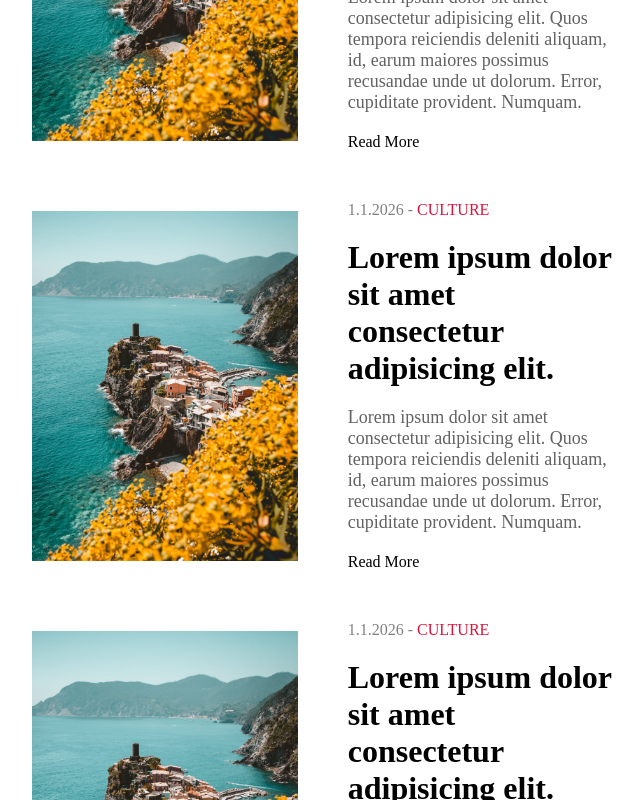
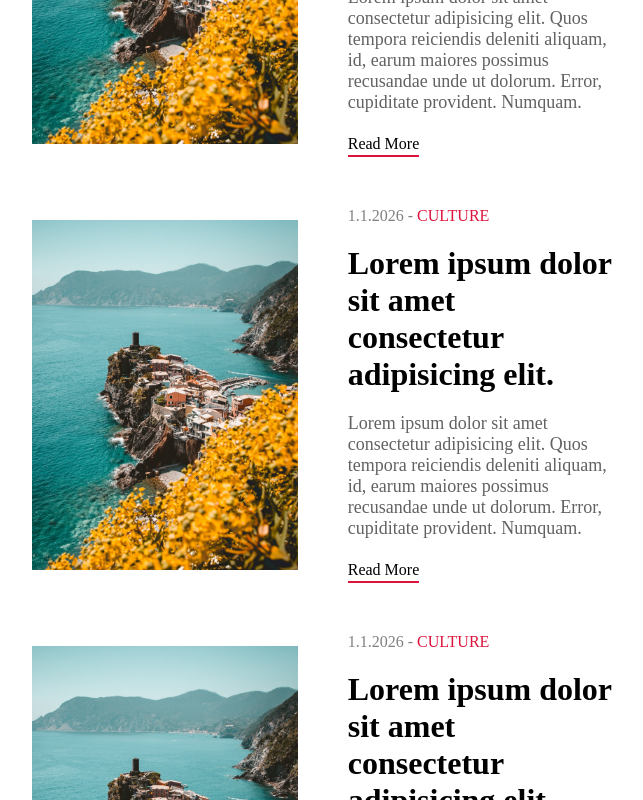
Before and after one commit to mehrad-amin/Blog-app, a Next.js app: page / in a window 1280 px wide. Shown: the part 1620-2420 px from the top of the page, without its empty margins (176-819 px from the left). Built offline with nearby package versions, Linux system fonts and the light colour scheme.

Commit message:
css style added in Card component

```diff
--- a/src/app/components/Card/Card.jsx
+++ b/src/app/components/Card/Card.jsx
@@ -23,7 +23,9 @@ const Card = () => {
           reiciendis deleniti aliquam, id, earum maiores possimus recusandae
           unde ut dolorum. Error, cupiditate provident. Numquam.
         </p>
-        <Link href="/">Read More</Link>
+        <Link href="/" className={styles.link}>
+          Read More
+        </Link>
       </div>
     </div>
   );
--- a/src/app/components/Card/Card.module.css
+++ b/src/app/components/Card/Card.module.css
@@ -30,3 +30,8 @@
   font-weight: 300;
   color: var(--softTextColor);
 }
+.link {
+  padding: 2px 0;
+  border-bottom: 2px solid crimson;
+  width: max-content;
+}
```
